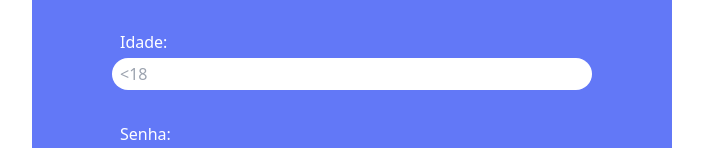
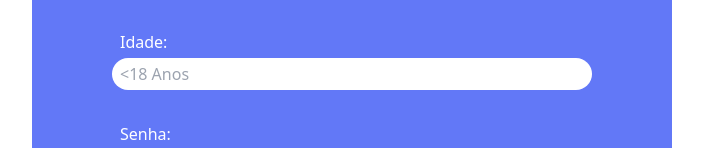
Before and after one commit to marcelorc13/curso-react-oxe-tech, a React (Vite) app: page /cadastro in a window 1280 px wide. Shown: the part 415-563 px from the top of the page, without its empty margins (288-991 px from the left). Built offline with nearby package versions, Linux system fonts and the light colour scheme.

Commit message:
aula-12-commit

```diff
--- a/src/routes/cadastro/index.jsx
+++ b/src/routes/cadastro/index.jsx
@@ -62,7 +62,7 @@ export default function Cadastro() {
 
                 <div className='inputs'>
                     <label htmlFor="usuario">Idade:</label>
-                    <input required placeholder='<18' onChange={addIdade} id='idade' type="text" />
+                    <input required placeholder='<18 Anos' onChange={addIdade} id='idade' type="text" />
                 </div>
 
                 <div className='inputs'>
```
